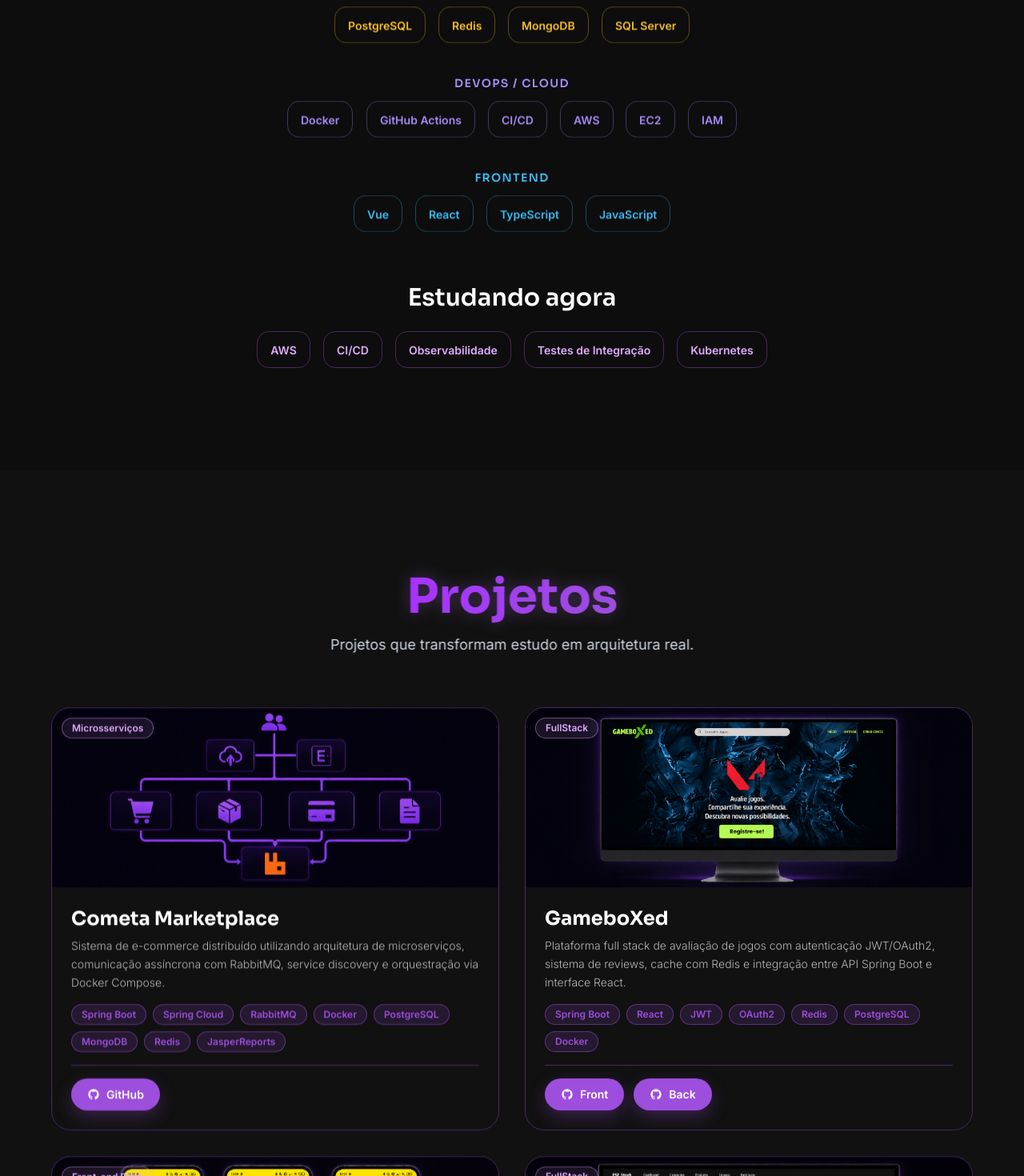
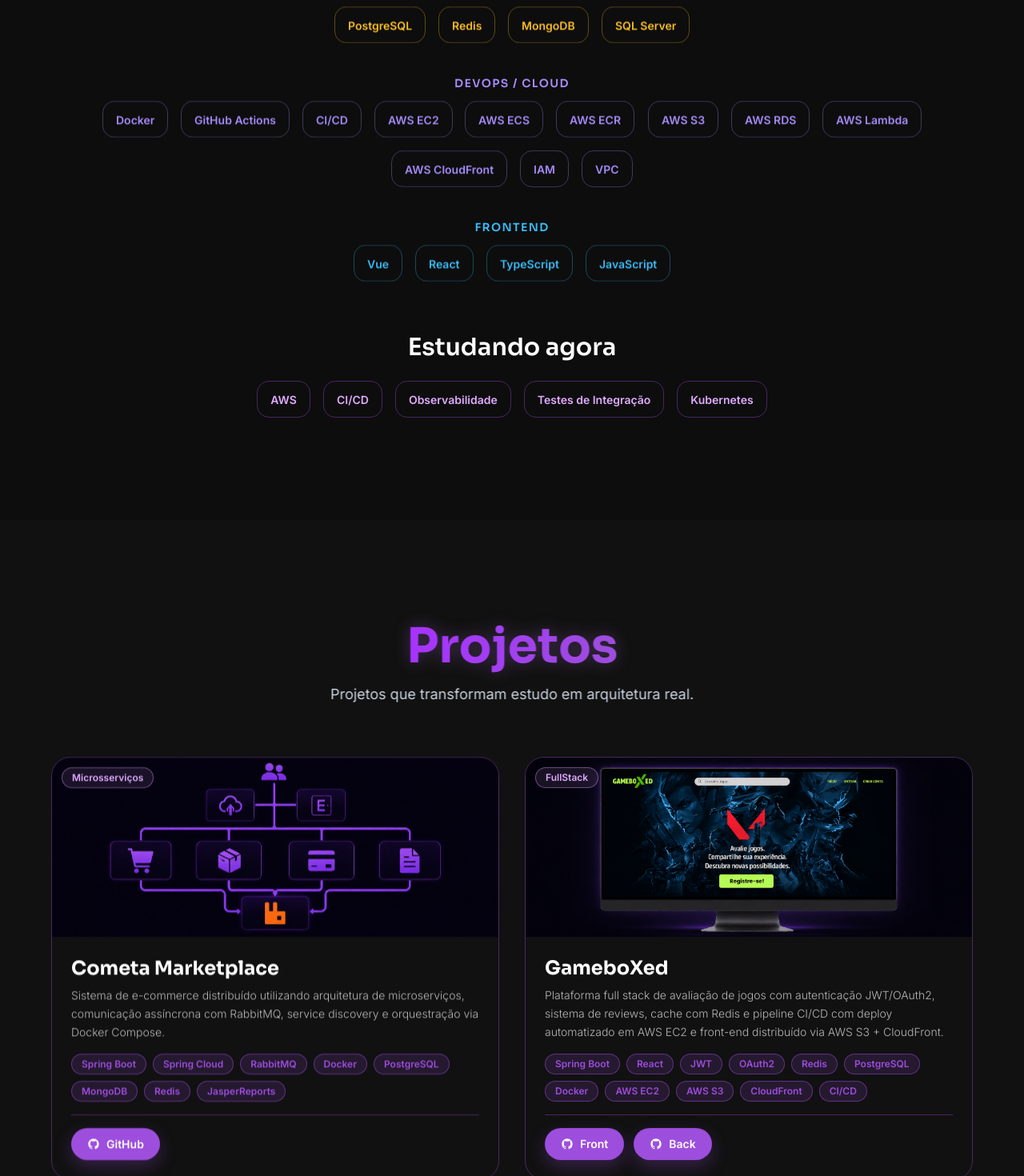
Before and after one commit to paulooosf/psf-portfolio, a Vue app: page / in a window 1280 px wide. Shown: the part 2940-4410 px from the top of the page at 80% size. Built offline with nearby package versions, Linux system fonts and the light colour scheme.

Commit message:
feat: atualizando curriculo e dados sobre projetos e conhecimentos

```diff
--- a/src/data/projects.ts
+++ b/src/data/projects.ts
@@ -23,7 +23,16 @@
       pt: 'Sistema de e-commerce distribuído utilizando arquitetura de microserviços, comunicação assíncrona com RabbitMQ, service discovery e orquestração via Docker Compose.',
       en: 'Distributed e-commerce system using microservices architecture, asynchronous communication with RabbitMQ, service discovery, and orchestration via Docker Compose.',
     },
-    chips: ['Spring Boot', 'Spring Cloud', 'RabbitMQ', 'Docker', 'PostgreSQL', 'MongoDB', 'Redis', 'JasperReports'],
+    chips: [
+      'Spring Boot',
+      'Spring Cloud',
+      'RabbitMQ',
+      'Docker',
+      'PostgreSQL',
+      'MongoDB',
+      'Redis',
+      'JasperReports',
+    ],
     image: '/images/projetos/cometa-marketplace.png',
     githubLinks: [{ label: 'GitHub', url: 'https://github.com/paulooosf/cometa-marketplace' }],
   },
@@ -31,10 +40,22 @@
     title: 'GameboXed',
     category: { pt: 'FullStack', en: 'FullStack' },
     description: {
-      pt: 'Plataforma full stack de avaliação de jogos com autenticação JWT/OAuth2, sistema de reviews, cache com Redis e integração entre API Spring Boot e interface React.',
-      en: 'Full stack game review platform with JWT/OAuth2 authentication, review system, Redis caching, and integration between Spring Boot API and React interface.',
+      pt: 'Plataforma full stack de avaliação de jogos com autenticação JWT/OAuth2, sistema de reviews, cache com Redis e pipeline CI/CD com deploy automatizado em AWS EC2 e front-end distribuído via AWS S3 + CloudFront.',
+      en: 'Full stack game review platform with JWT/OAuth2 authentication, review system, Redis caching, and CI/CD pipeline with automated deploy to AWS EC2 and front-end distributed via AWS S3 + CloudFront.',
     },
-    chips: ['Spring Boot', 'React', 'JWT', 'OAuth2', 'Redis', 'PostgreSQL', 'Docker'],
+    chips: [
+      'Spring Boot',
+      'React',
+      'JWT',
+      'OAuth2',
+      'Redis',
+      'PostgreSQL',
+      'Docker',
+      'AWS EC2',
+      'AWS S3',
+      'CloudFront',
+      'CI/CD',
+    ],
     image: '/images/projetos/gameboxed.png',
     githubLinks: [
       { label: 'Front', url: 'https://github.com/paulooosf/gameboxed-front' },
--- a/src/data/skills.ts
+++ b/src/data/skills.ts
@@ -14,7 +14,16 @@
     color: 'text-emerald-400',
     spotlightColor: 'rgba(52, 211, 153, 0.45)',
     borderColor: 'rgba(52, 211, 153, 0.35)',
-    skills: ['Java', 'Spring Boot', 'JAX-RS', 'JPA', 'Hibernate', 'Spring Security', 'JWT', 'OAuth2'],
+    skills: [
+      'Java',
+      'Spring Boot',
+      'JAX-RS',
+      'JPA',
+      'Hibernate',
+      'Spring Security',
+      'JWT',
+      'OAuth2',
+    ],
   },
   {
     name: { pt: 'Arquitetura', en: 'Architecture' },
@@ -35,7 +44,20 @@
     color: 'text-violet-400',
     spotlightColor: 'rgba(167, 139, 250, 0.45)',
     borderColor: 'rgba(167, 139, 250, 0.35)',
-    skills: ['Docker', 'GitHub Actions', 'CI/CD', 'AWS', 'EC2', 'IAM'],
+    skills: [
+      'Docker',
+      'GitHub Actions',
+      'CI/CD',
+      'AWS EC2',
+      'AWS ECS',
+      'AWS ECR',
+      'AWS S3',
+      'AWS RDS',
+      'AWS Lambda',
+      'AWS CloudFront',
+      'IAM',
+      'VPC',
+    ],
   },
   {
     name: { pt: 'Frontend', en: 'Frontend' },
```
Also changed, not shown: 1 other file (tests, documents, lock files or other folders).
